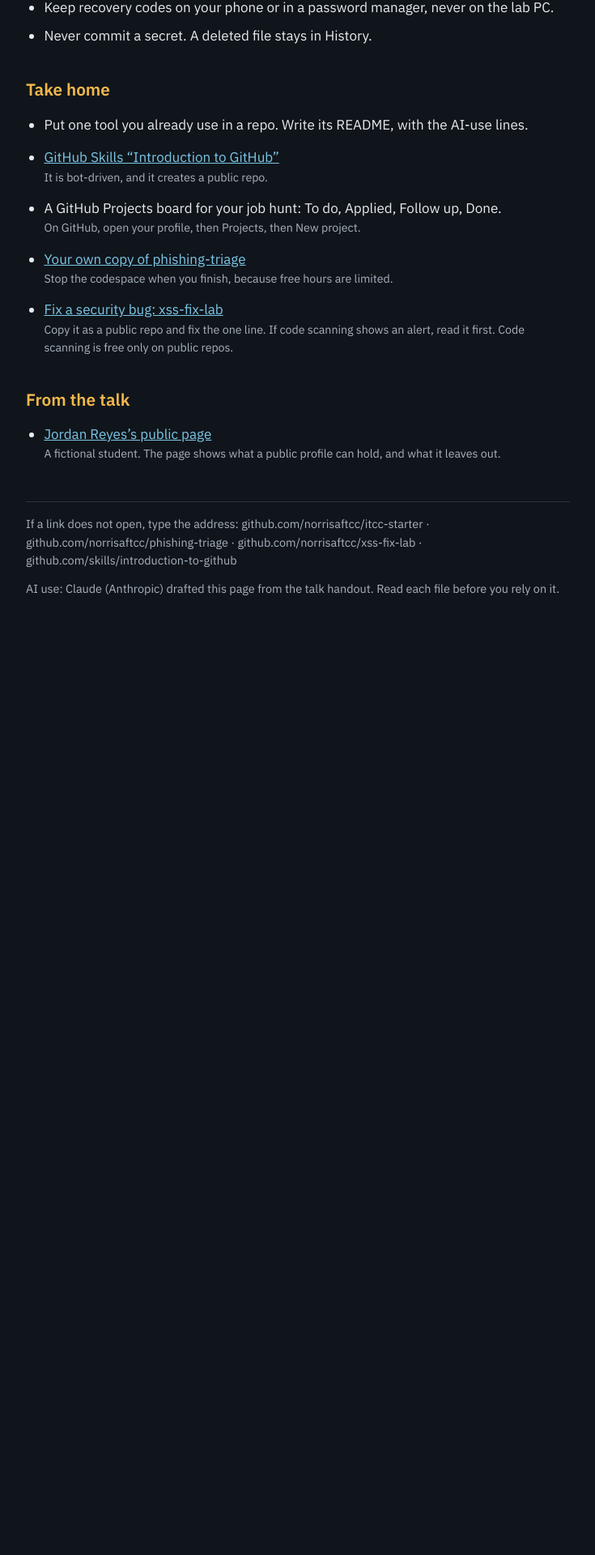
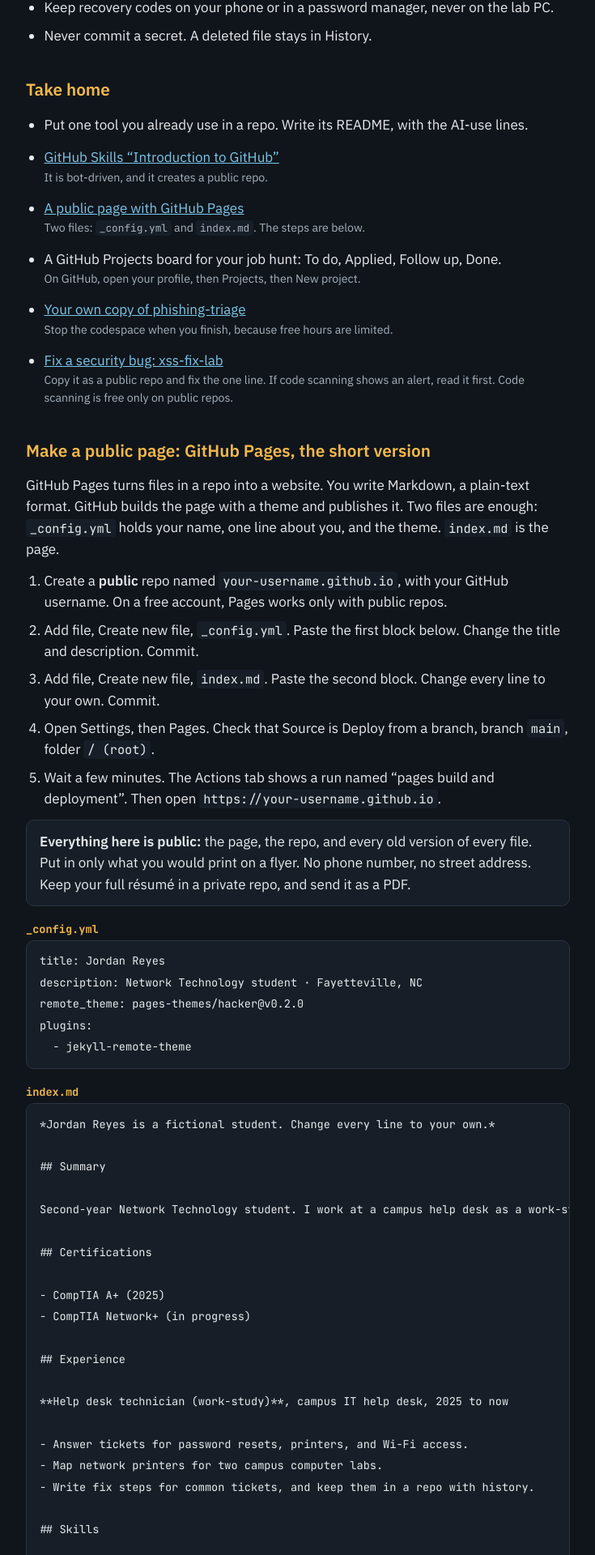
Before and after one commit to norrisaftcc/norrisaftcc.github.io, a Jekyll site: the page itcc26/index.html, which Jekyll copies as it is, in a window 1280 px wide. Shown: the part 1642-3562 px from the top of the page at 81% size, without its empty margins (272-1007 px from the left). Built offline with Jekyll 4.4.1, drawn with Linux system fonts in a browser that asks for light colours; before the commit the page ends 2457 px from its top, so only the background shows below that; some of the changed text lies outside the part shown.

Commit message:
Add a GitHub Pages how-to to the ITCC talk page
A short section on how Pages works, with a default _config.yml and a
sample Markdown résumé for a fictional student. /itcc26/pages-sample/
shows the same two files as a public page, in the Hacker theme.

Co-Authored-By: Claude Opus 5.5 <noreply@anthropic.com>

```diff
--- a/itcc26/index.html
+++ b/itcc26/index.html
@@ -46,6 +46,11 @@
   .note { background: var(--panel); border: 1px solid var(--line); border-radius: 10px; padding: 0.8rem 1rem; }
   .links li { margin-bottom: 0.9rem; }
   .links small { display: block; color: var(--muted); }
+  pre { background: var(--panel); border: 1px solid var(--line); border-radius: 10px; padding: 0.8rem 1rem; overflow-x: auto; margin: 0 0 1rem; }
+  pre code { background: none; padding: 0; font-size: 0.85rem; line-height: 1.5; white-space: pre; overflow-wrap: normal; }
+  .file { font: 700 0.85rem var(--mono); color: var(--accent); margin: 1.2rem 0 0.3rem; }
+  .go-inline { font: 700 1rem var(--mono); color: var(--accent); }
+  .sub { color: var(--muted); }
   footer { margin-top: 3rem; color: var(--muted); font-size: 0.9rem; border-top: 1px solid var(--line); padding-top: 1rem; }
 </style>
 </head>
@@ -110,6 +115,8 @@
     <li>Put one tool you already use in a repo. Write its README, with the AI-use lines.</li>
     <li><a href="https://github.com/skills/introduction-to-github">GitHub Skills “Introduction to GitHub”</a>
       <small>It is bot-driven, and it creates a public repo.</small></li>
+    <li><a href="#pages">A public page with GitHub Pages</a>
+      <small>Two files: <code>_config.yml</code> and <code>index.md</code>. The steps are below.</small></li>
     <li>A GitHub Projects board for your job hunt: To do, Applied, Follow up, Done.
       <small>On GitHub, open your profile, then Projects, then New project.</small></li>
     <li><a href="https://github.com/norrisaftcc/phishing-triage">Your own copy of phishing-triage</a>
@@ -117,6 +124,63 @@
     <li><a href="https://github.com/norrisaftcc/xss-fix-lab">Fix a security bug: xss-fix-lab</a>
       <small>Copy it as a public repo and fix the one line. If code scanning shows an alert, read it first. Code scanning is free only on public repos.</small></li>
   </ul>
+
+  <h2 id="pages">Make a public page: GitHub Pages, the short version</h2>
+  <p>GitHub Pages turns files in a repo into a website. You write Markdown, a plain-text format. GitHub builds the page with a theme and publishes it. Two files are enough: <code>_config.yml</code> holds your name, one line about you, and the theme. <code>index.md</code> is the page.</p>
+  <ol>
+    <li>Create a <strong>public</strong> repo named <code>your-username.github.io</code>, with your GitHub username. On a free account, Pages works only with public repos.</li>
+    <li>Add file, Create new file, <code>_config.yml</code>. Paste the first block below. Change the title and description. Commit.</li>
+    <li>Add file, Create new file, <code>index.md</code>. Paste the second block. Change every line to your own. Commit.</li>
+    <li>Open Settings, then Pages. Check that Source is Deploy from a branch, branch <code>main</code>, folder <code>/ (root)</code>.</li>
+    <li>Wait a few minutes. The Actions tab shows a run named “pages build and deployment”. Then open <code>https://your-username.github.io</code>.</li>
+  </ol>
+  <p class="note"><strong>Everything here is public:</strong> the page, the repo, and every old version of every file. Put in only what you would print on a flyer. No phone number, no street address. Keep your full résumé in a private repo, and send it as a PDF.</p>
+  <p class="file">_config.yml</p>
+  <pre><code>title: Jordan Reyes
+description: Network Technology student · Fayetteville, NC
+remote_theme: pages-themes/hacker@v0.2.0
+plugins:
+  - jekyll-remote-theme
+</code></pre>
+  <p class="file">index.md</p>
+  <pre><code>*Jordan Reyes is a fictional student. Change every line to your own.*
+
+## Summary
+
+Second-year Network Technology student. I work at a campus help desk as a work-study student. At home, I run a small lab to practice networking and Linux.
+
+## Certifications
+
+- CompTIA A+ (2025)
+- CompTIA Network+ (in progress)
+
+## Experience
+
+**Help desk technician (work-study)**, campus IT help desk, 2025 to now
+
+- Answer tickets for password resets, printers, and Wi-Fi access.
+- Map network printers for two campus computer labs.
+- Write fix steps for common tickets, and keep them in a repo with history.
+
+## Skills
+
+| Area | Skills |
+|---|---|
+| Help desk | Tickets, account resets, Windows 10/11, Active Directory basics |
+| Network | Subnetting, VLANs, DHCP and DNS, Cisco IOS basics, Packet Tracer |
+| Tools | Wireshark, Ubuntu Server basics, Git and GitHub |
+
+## Projects
+
+- **sanitized-lab-configs**: my lab switch and router configs. I remove passwords, keys, and public IP addresses before each commit.
+- **phishing-triage**: a checklist and a small script to review a suspicious email. Adapted from the ITCC kit. AI-assisted; the README says how.
+
+## Contact
+
+Résumé available on request.
+</code></pre>
+  <p><a class="go-inline" href="pages-sample/">See how these two files look as a public page →</a><br>
+    <small class="sub">The same text in the same theme (Hacker). Your page shows your title and description in the header.</small></p>
 
   <h2 id="demo">From the talk</h2>
   <ul class="links">
```
Also changed, not shown: itcc26/pages-sample/index.html (added, +79 -0 lines).
